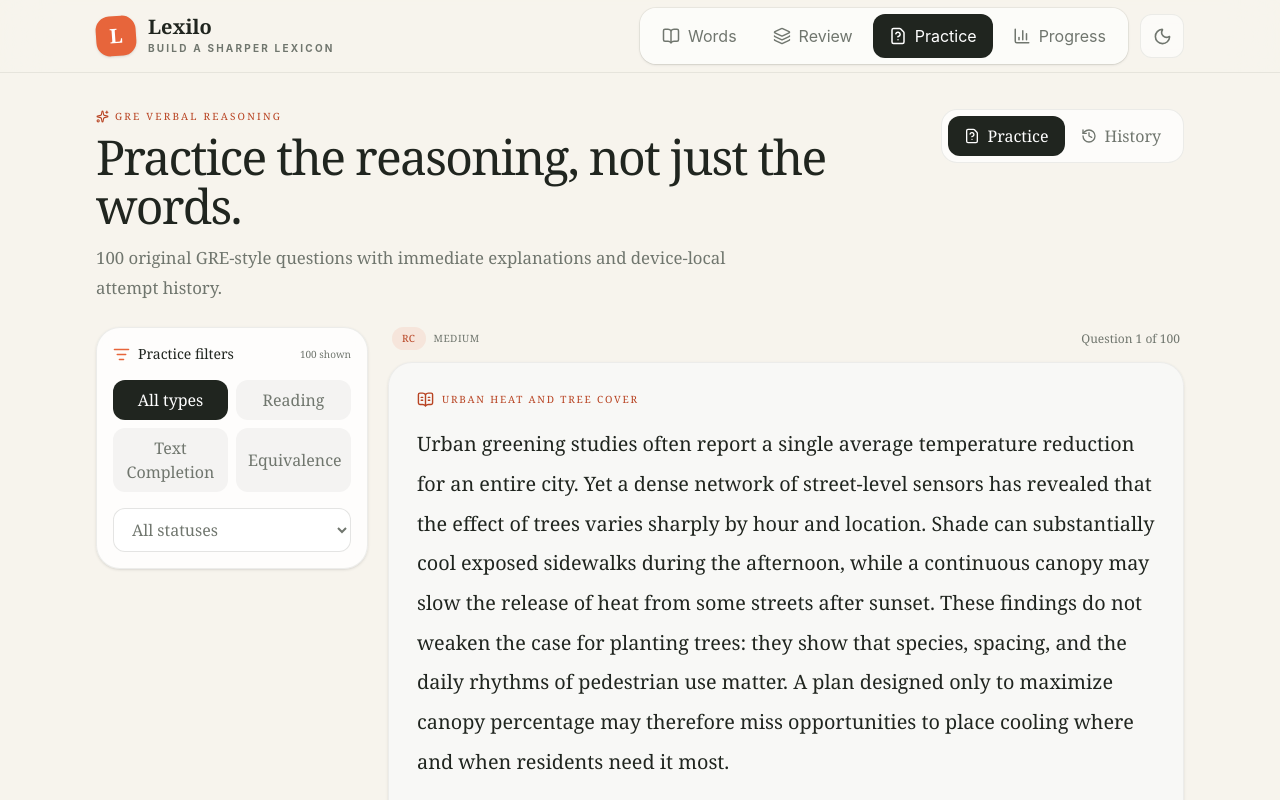
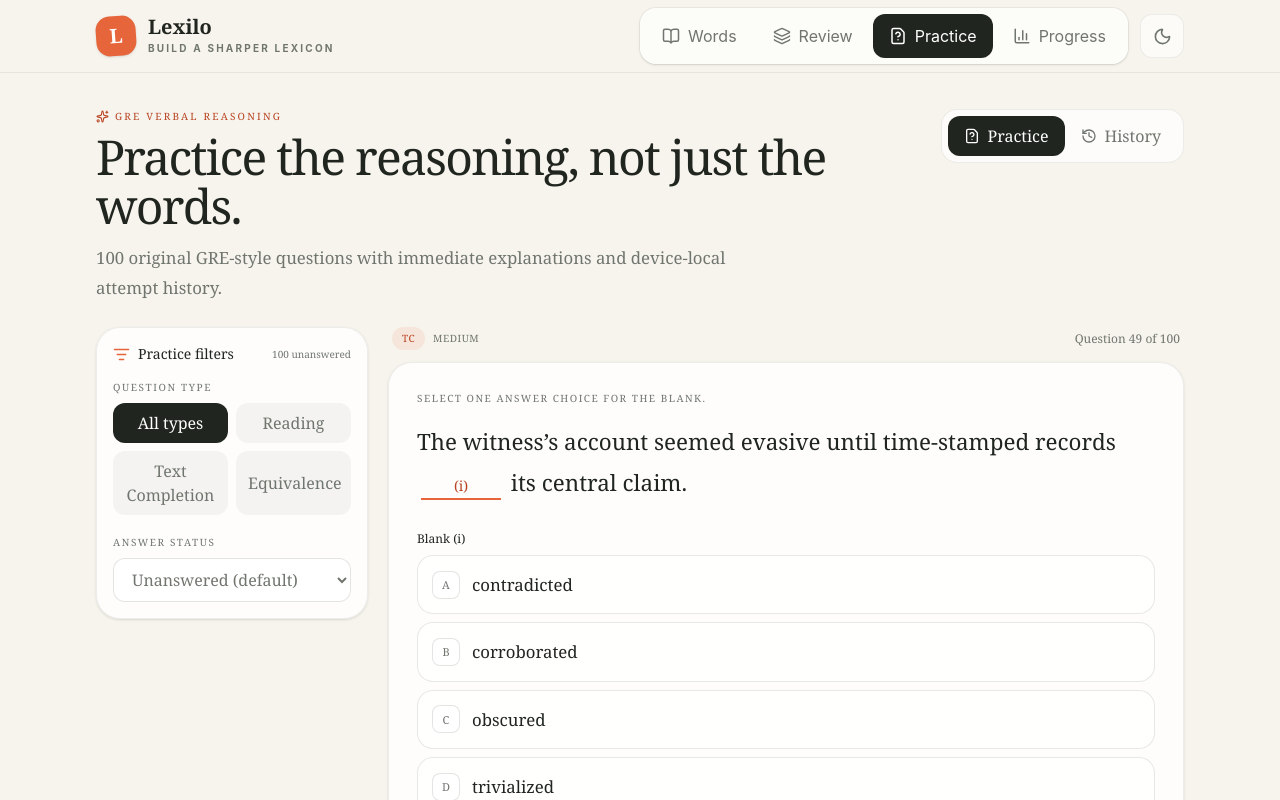
Before and after one commit to eric19960304/gre-prep, a React (Vite) app: page / in a window 1280 px wide. Both pictures are taken after a click on the button "Practice". Shown: the top 800 px of the page. Built offline with nearby package versions, Linux system fonts and the light colour scheme.

Commit message:
Improve unanswered practice flow

```diff
--- a/src/pages/PracticePage.tsx
+++ b/src/pages/PracticePage.tsx
@@ -38,6 +38,14 @@ const typeFilters: { id: PracticeTypeFilter; label: string }[] = [
   { id: 'text-completion', label: 'Text Completion' },
   { id: 'sentence-equivalence', label: 'Equivalence' },
 ]
+
+function randomUnansweredQuestion(
+  attempts: PracticeAttempt[],
+): PracticeQuestion | undefined {
+  const answeredIds = new Set(attempts.map((attempt) => attempt.questionId))
+  const unanswered = practiceBank.questions.filter((question) => !answeredIds.has(question.id))
+  return unanswered[Math.floor(Math.random() * unanswered.length)]
+}
 
 function BlankText({ text }: { text: string }) {
   const labels = ['(i)', '(ii)', '(iii)']
@@ -81,10 +89,13 @@ export function PracticePage() {
   const { attempts, recordAttempt } = usePracticeHistory()
   const [panel, setPanel] = useState<'practice' | 'history'>('practice')
   const [typeFilter, setTypeFilter] = useState<PracticeTypeFilter>('all')
-  const [statusFilter, setStatusFilter] = useState<PracticeStatusFilter>('all')
-  const [questionId, setQuestionId] = useState(practiceBank.questions[0].id)
+  const [statusFilter, setStatusFilter] = useState<PracticeStatusFilter>('unanswered')
+  const [questionId, setQuestionId] = useState(
+    () => randomUnansweredQuestion(attempts)?.id ?? practiceBank.questions[0].id,
+  )
   const [response, setResponse] = useState<PracticeResponse>({})
   const [submittedAttempt, setSubmittedAttempt] = useState<PracticeAttempt | null>(null)
+  const [isRetrying, setIsRetrying] = useState(false)
 
   const passageById = useMemo(
     () => new Map(practiceBank.passages.map((passage) => [passage.id, passage])),
@@ -114,25 +125,39 @@ export function PracticePage() {
     ? passageById.get(currentQuestion.passageId)
     : undefined
   const currentIndex = filteredQuestions.findIndex((question) => question.id === currentQuestion.id)
+  const canMoveNext = filteredQuestions.length > 0
+    && (currentIndex < 0 || currentIndex < filteredQuestions.length - 1)
   const isComplete = isPracticeAnswerComplete(currentQuestion, response)
   const uniqueAnswered = new Set(attempts.map((attempt) => attempt.questionId)).size
   const correctAttempts = attempts.filter((attempt) => attempt.isCorrect).length
   const accuracy = attempts.length ? Math.round((correctAttempts / attempts.length) * 100) : 0
 
   useEffect(() => {
-    if (!submittedAttempt && filteredQuestions.length && !filteredQuestions.some((question) => question.id === questionId)) {
+    if (!submittedAttempt && !isRetrying && filteredQuestions.length && !filteredQuestions.some((question) => question.id === questionId)) {
       setQuestionId(filteredQuestions[0].id)
       setResponse({})
       setSubmittedAttempt(null)
     }
-  }, [filteredQuestions, questionId, submittedAttempt])
+  }, [filteredQuestions, isRetrying, questionId, submittedAttempt])
 
   const openQuestion = (nextQuestionId: string, attempt?: PracticeAttempt) => {
     setQuestionId(nextQuestionId)
     setResponse(attempt?.response ?? {})
     setSubmittedAttempt(attempt ?? null)
+    setIsRetrying(false)
     setPanel('practice')
     window.scrollTo({ top: 0, behavior: 'smooth' })
+  }
+
+  const startPractice = () => {
+    const randomQuestion = randomUnansweredQuestion(attempts)
+    setTypeFilter('all')
+    setStatusFilter('unanswered')
+    setResponse({})
+    setSubmittedAttempt(null)
+    setIsRetrying(false)
+    if (randomQuestion) setQuestionId(randomQuestion.id)
+    setPanel('practice')
   }
 
   const selectChoice = (groupId: string, choiceId: string) => {
@@ -155,16 +180,21 @@ export function PracticePage() {
     const savedResponse = Object.fromEntries(
       Object.entries(response).map(([groupId, answers]) => [groupId, [...answers]]),
     )
+    setIsRetrying(false)
     setSubmittedAttempt(recordAttempt(currentQuestion, savedResponse))
   }
 
   const tryAgain = () => {
     setResponse({})
     setSubmittedAttempt(null)
+    setIsRetrying(true)
   }
 
   const move = (direction: -1 | 1) => {
-    if (currentIndex < 0) return
+    if (currentIndex < 0) {
+      if (direction === 1 && filteredQuestions.length) openQuestion(filteredQuestions[0].id)
+      return
+    }
     const next = filteredQuestions[currentIndex + direction]
     if (next) openQuestion(next.id)
   }
@@ -188,7 +218,7 @@ export function PracticePage() {
         <div className="inline-flex self-start rounded-2xl border border-ink/8 bg-white/70 p-1.5 dark:border-white/8 dark:bg-white/5">
           <button
             type="button"
-            onClick={() => setPanel('practice')}
+            onClick={startPractice}
             className={`flex min-h-10 items-center gap-2 rounded-xl px-4 text-xs font-black transition ${panel === 'practice' ? 'bg-ink text-white dark:bg-white dark:text-ink' : 'text-muted hover:text-ink dark:hover:text-white'}`}
           >
             <FileQuestion size={16} />Practice
@@ -266,7 +296,7 @@ export function PracticePage() {
                 <span className="mx-auto grid size-14 place-items-center rounded-2xl bg-accent/10 text-accent"><History size={25} /></span>
                 <h2 className="mt-5 font-display text-2xl font-black text-ink dark:text-white">No attempts yet</h2>
                 <p className="mx-auto mt-2 max-w-sm text-sm leading-relaxed text-muted">Submit a practice question and its answer, result, and explanation will be available here.</p>
-                <button type="button" className="button-primary mt-5" onClick={() => setPanel('practice')}>Start practicing</button>
+                <button type="button" className="button-primary mt-5" onClick={startPractice}>Start practicing</button>
               </div>
             </div>
           )}
@@ -277,29 +307,35 @@ export function PracticePage() {
             <div className="flex items-center gap-2">
               <ListFilter className="text-accent" size={17} />
               <h2 className="text-sm font-black text-ink dark:text-white">Practice filters</h2>
-              <span className="ml-auto text-[10px] font-bold text-muted">{filteredQuestions.length} shown</span>
+              <span className="ml-auto text-[10px] font-bold text-muted">
+                {filteredQuestions.length} {statusFilter === 'unanswered' ? 'unanswered' : 'shown'}
+              </span>
             </div>
-            <div className="scrollbar-none -mx-1 mt-4 flex gap-2 overflow-x-auto px-1 pb-1 lg:grid lg:grid-cols-2">
+            <div className="mt-4">
+              <p className="detail-label">Question type</p>
+              <div className="scrollbar-none -mx-1 mt-2 flex gap-2 overflow-x-auto px-1 pb-1 lg:grid lg:grid-cols-2">
                 {typeFilters.map((filter) => (
                   <button
                     key={filter.id}
                     type="button"
-                  onClick={() => setTypeFilter(filter.id)}
+                    aria-pressed={typeFilter === filter.id}
+                    onClick={() => { setIsRetrying(false); setTypeFilter(filter.id) }}
                     className={`shrink-0 rounded-xl px-3 py-2 text-[10px] font-black transition ${typeFilter === filter.id ? 'bg-ink text-white dark:bg-white dark:text-ink' : 'bg-ink/[.045] text-muted hover:bg-ink/8 dark:bg-white/[.06] dark:text-stone-300'}`}
                   >
                     {filter.label}
                   </button>
                 ))}
               </div>
-            <label className="mt-3 block">
-              <span className="sr-only">Filter by answer status</span>
+            </div>
+            <label className="mt-4 block">
+              <span className="detail-label mb-2 block">Answer status</span>
               <select
                 className="select-input"
                 value={statusFilter}
-                onChange={(event) => setStatusFilter(event.target.value as PracticeStatusFilter)}
+                onChange={(event) => { setIsRetrying(false); setStatusFilter(event.target.value as PracticeStatusFilter) }}
               >
+                <option value="unanswered">Unanswered (default)</option>
                 <option value="all">All statuses</option>
-                <option value="unanswered">Unanswered</option>
                 <option value="answered">Answered</option>
                 <option value="incorrect">Incorrect</option>
               </select>
@@ -404,15 +440,20 @@ export function PracticePage() {
                     </section>
                   )}
 
-                  <div className="mt-7 flex flex-col-reverse gap-3 border-t border-ink/8 pt-5 dark:border-white/8 sm:flex-row sm:items-center sm:justify-between">
+                  <div className="mt-7 border-t border-ink/8 pt-5 dark:border-white/8">
+                    {submittedAttempt ? (
+                      <div className="grid gap-3 sm:grid-cols-2">
+                        <button type="button" className="button-secondary gap-2" onClick={tryAgain}><RotateCcw size={17} />Try again</button>
+                        <button type="button" className="button-primary gap-2" disabled={!canMoveNext} onClick={() => move(1)}>Next question<ArrowRight size={17} /></button>
+                      </div>
+                    ) : (
+                      <div className="flex flex-col-reverse gap-3 sm:flex-row sm:items-center sm:justify-between">
                         <div className="grid grid-cols-2 gap-2">
                           <button type="button" className="button-ghost gap-2" disabled={currentIndex <= 0} onClick={() => move(-1)}><ArrowLeft size={17} />Previous</button>
-                      <button type="button" className="button-ghost gap-2" disabled={currentIndex < 0 || currentIndex >= filteredQuestions.length - 1} onClick={() => move(1)}>Next<ArrowRight size={17} /></button>
+                          <button type="button" className="button-ghost gap-2" disabled={!canMoveNext} onClick={() => move(1)}>Next<ArrowRight size={17} /></button>
                         </div>
-                    {submittedAttempt ? (
-                      <button type="button" className="button-secondary gap-2" onClick={tryAgain}><RotateCcw size={17} />Try again</button>
-                    ) : (
                         <button type="button" className="button-primary min-w-36 gap-2" disabled={!isComplete} onClick={submit}><Target size={17} />Submit answer</button>
+                      </div>
                     )}
                   </div>
                 </div>
@@ -428,7 +469,7 @@ export function PracticePage() {
                 <span className="mx-auto grid size-14 place-items-center rounded-2xl bg-accent/10 text-accent"><ListFilter size={25} /></span>
                 <h2 className="mt-5 font-display text-2xl font-black text-ink dark:text-white">No questions match</h2>
                 <p className="mt-2 text-sm text-muted">Change the type or answer-status filter to continue.</p>
-                <button type="button" className="button-primary mt-5" onClick={() => { setTypeFilter('all'); setStatusFilter('all') }}>Clear filters</button>
+                <button type="button" className="button-primary mt-5" onClick={() => { setIsRetrying(false); setTypeFilter('all'); setStatusFilter('all') }}>Clear filters</button>
               </div>
             </section>
           )}
```
Also changed, not shown: 6 other files (tests, documents, lock files or other folders). Lines whose indentation alone changed are shown as unchanged.
